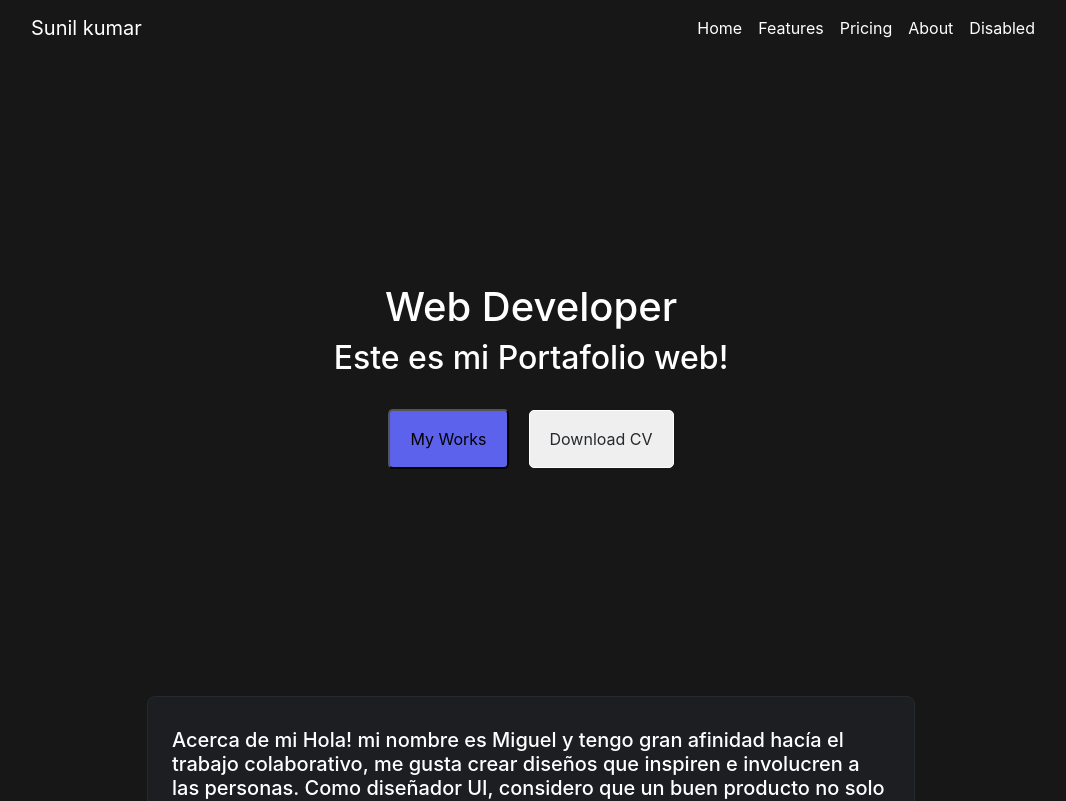
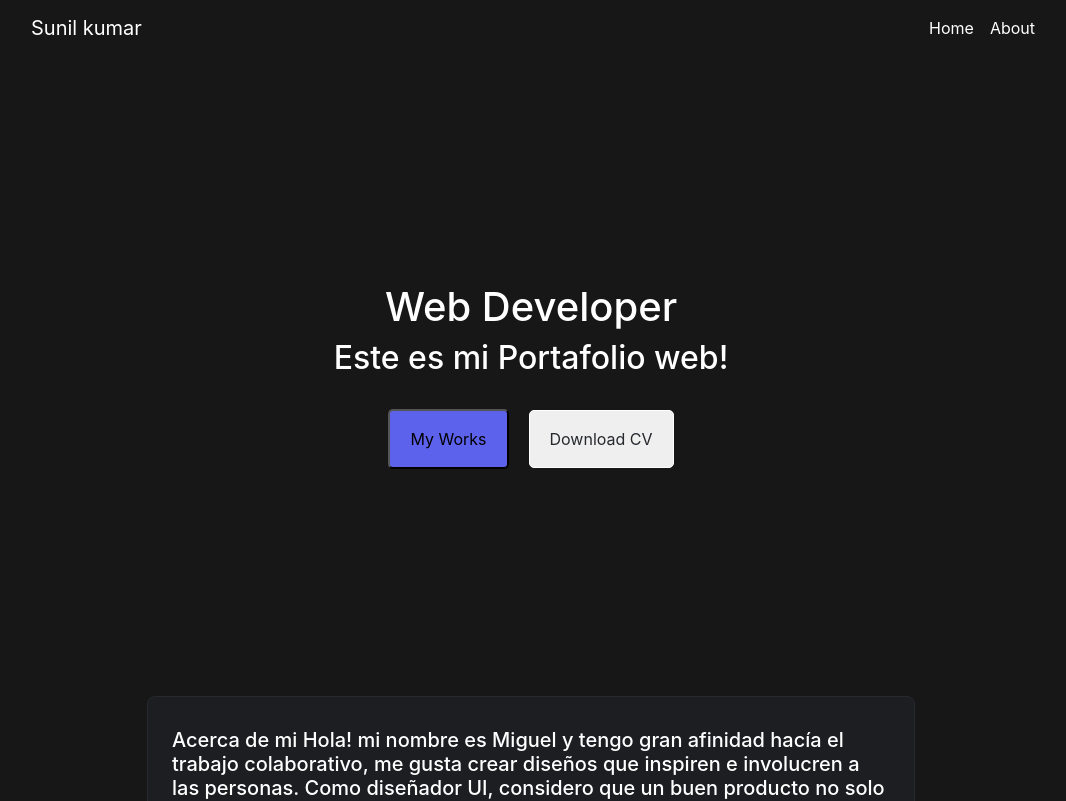
Before and after one commit to sunilskcj/personal_portfolio, a React (Create React App) app in the folder frontend/: page / in a window 1280 px wide. Shown: the top 801 px of the page, without its empty margins (109-1175 px from the left). Built offline with nearby package versions, Linux system fonts and the light colour scheme.

Commit message:
navbar v0.0

```diff
--- a/frontend/src/Components/Navbar/Navbar.js
+++ b/frontend/src/Components/Navbar/Navbar.js
@@ -17,18 +17,9 @@ function Navbar(){
           <Link to='/'><a class="nav-link active" aria-current="page" >Home</a></Link>
         </li>
         <li class="nav-item">
-        <Link to='/feature'><a class="nav-link" >Features</a></Link>
-        </li>
-        <li class="nav-item">
-        <Link to='/'><a class="nav-link" >Pricing</a></Link>
+        <Link to='/about'><a class="nav-link" >About</a></Link>
         </li>
 
-        <li class="nav-item">
-        <Link to='/about'><a class="nav-link" >About</a></Link>
-        </li>
-        <li class="nav-item">
-        <Link to='/disabled'> <a class="nav-link " >Disabled</a></Link>
-        </li>
       </ul>
     </div>
   </div>
```
